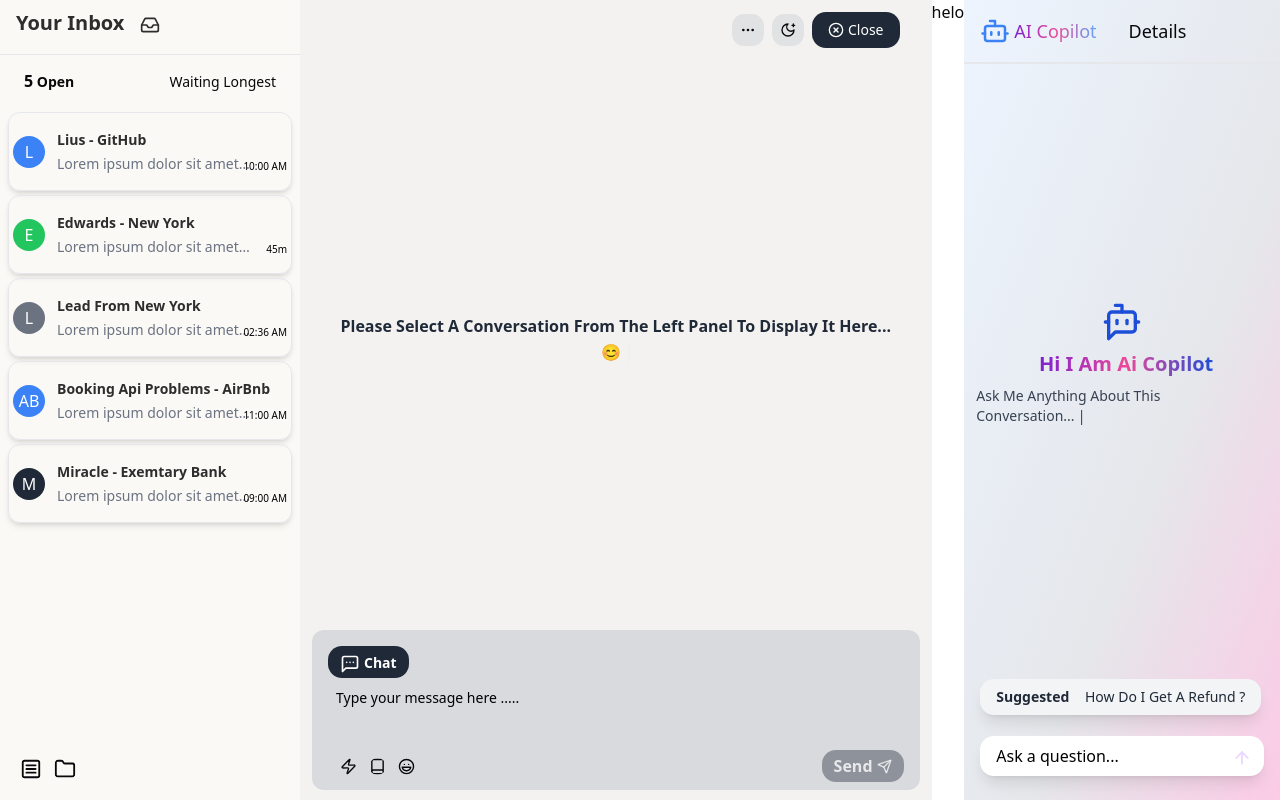
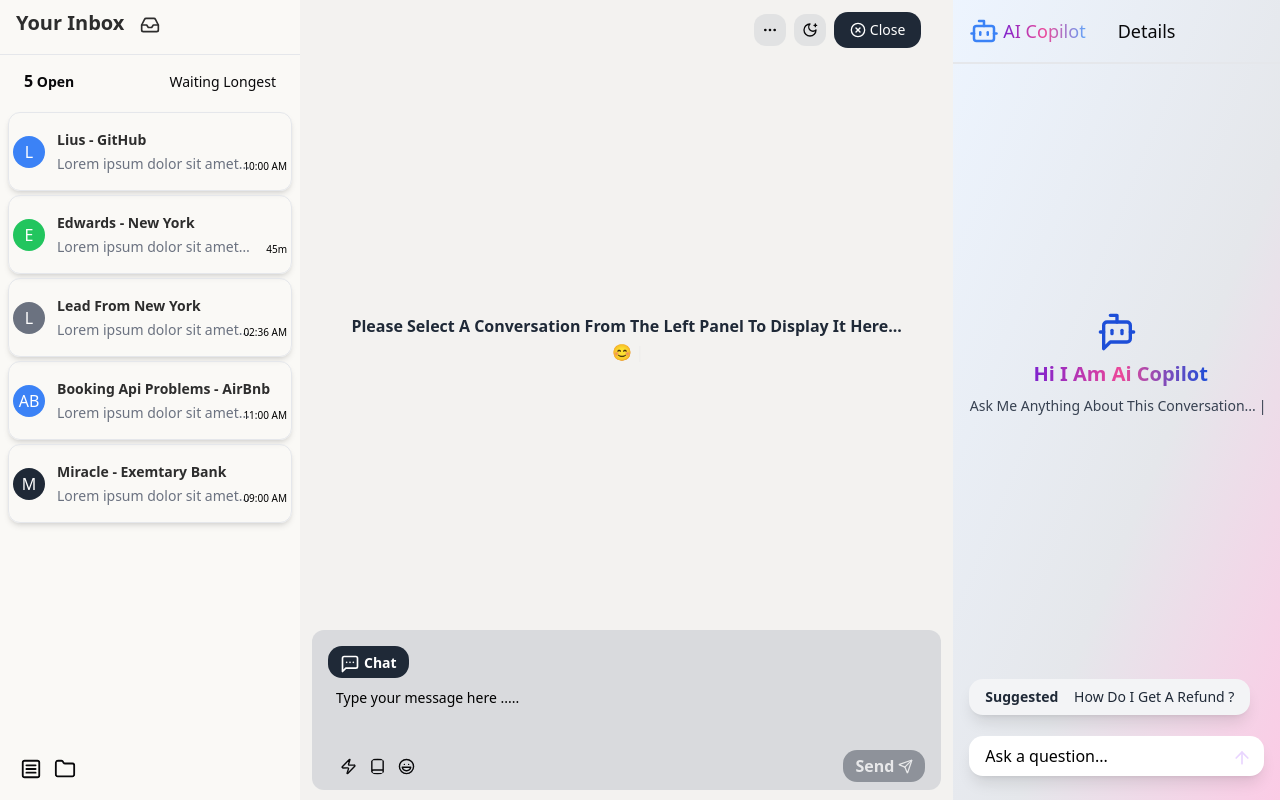
Before and after one commit to Adityasuryavanshi23/CHAT-UI, a React (Vite) app: page / in a window 1280 px wide. Built offline with nearby package versions, Linux system fonts and the light colour scheme.

Commit message:
Remove 'helo' heading from App component

```diff
--- a/src/App.jsx
+++ b/src/App.jsx
@@ -18,7 +18,6 @@ function App() {
         <div className="flex-[2] bg-gray-800/10 h-screen">
           <MessageBox />
         </div>
-        <h1>helo</h1>
         <div
           className={`flex-1 ${openCopilot ? "max-sm:block" : "max-sm:hidden"}`}
         >
```
